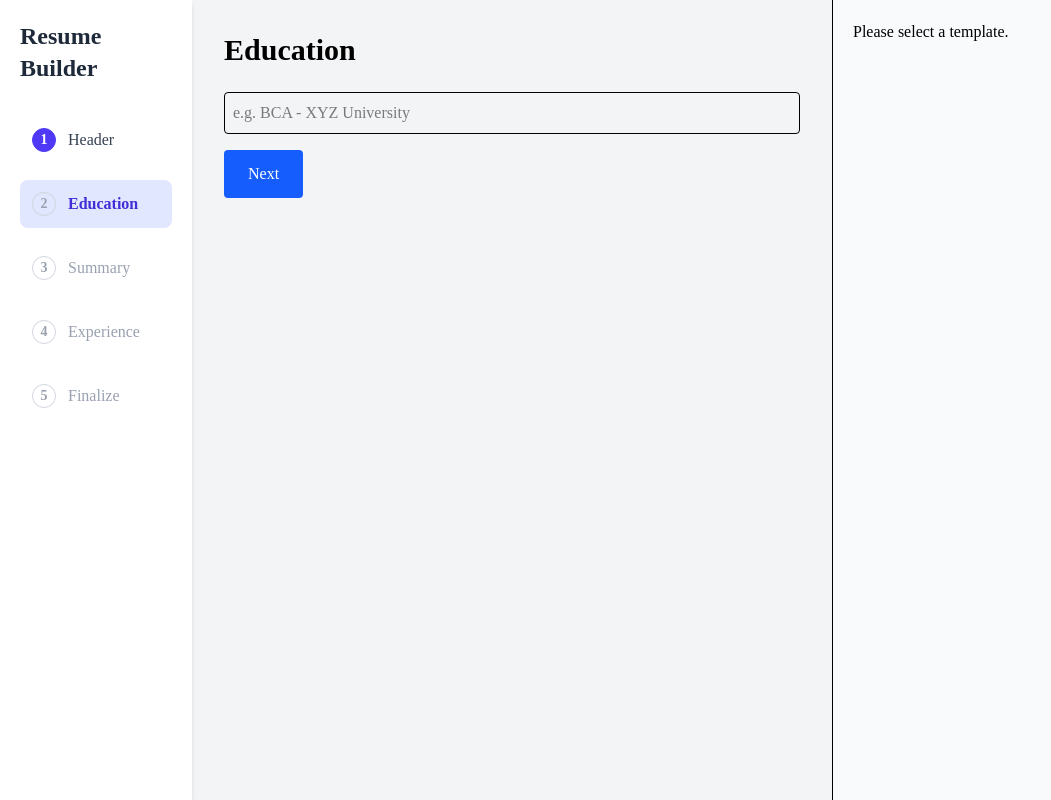
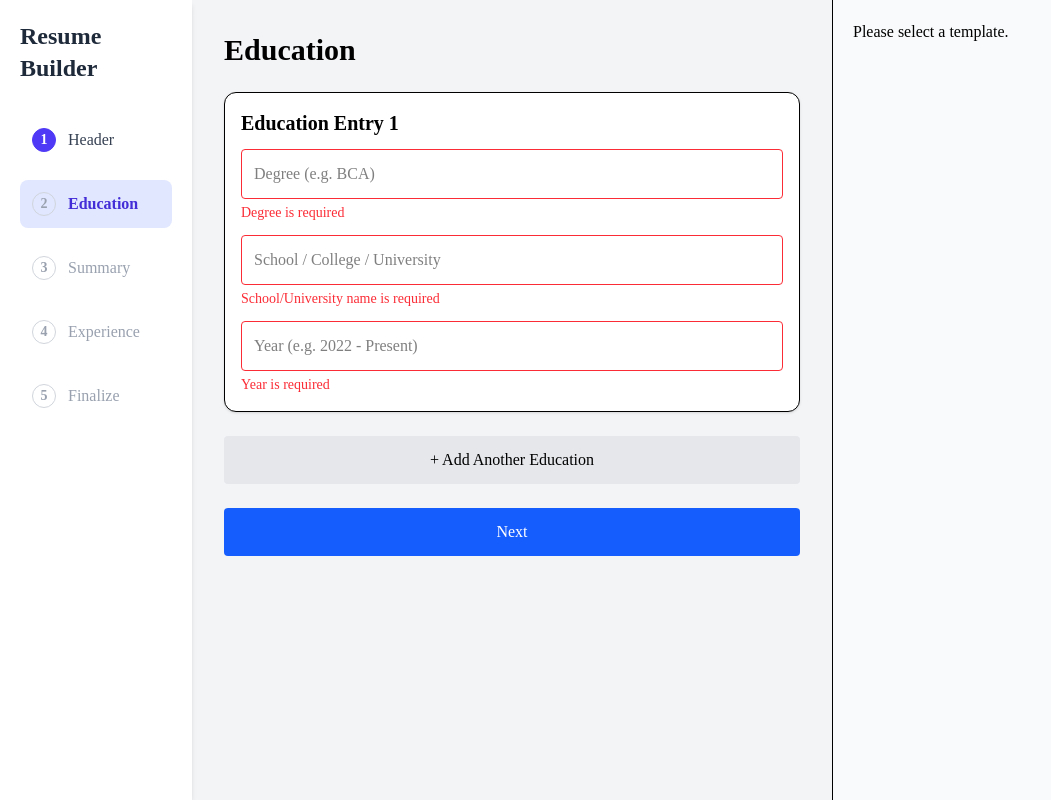
Before and after one commit to Nitesh47kumars/Resumify, a React (Vite) app: page /create/education in a window 1280 px wide. Both pictures are taken after a click on the button "Next". Shown: the whole page, without its empty margins (0-1051 px from the left). Built offline with nearby package versions, Linux system fonts and the light colour scheme.

Commit message:
Build Education Component & Their Functionality

```diff
--- a/src/Context/StepContext.jsx
+++ b/src/Context/StepContext.jsx
@@ -4,8 +4,7 @@ import Cookies from "js-cookie";
 const StepContext = createContext();
 
 export function StepProvider({ children }) {
-
-  // 1️⃣ Load from cookies on start
+  // Load from cookies
   const storedForm = Cookies.get("resumeFormData");
   const initialFormData = storedForm
     ? JSON.parse(storedForm)
@@ -36,10 +35,9 @@ export function StepProvider({ children }) {
   const [completedStep, setCompletedStep] = useState(1);
   const [previewImage, setPreviewImage] = useState(null);
 
-  // 2️⃣ Save to cookies whenever formData changes
   useEffect(() => {
     Cookies.set("resumeFormData", JSON.stringify(formData), {
-      expires: 7, // days
+      expires: 7,
       path: "/",
     });
   }, [formData]);
--- a/src/Pages/Create/Education.jsx
+++ b/src/Pages/Create/Education.jsx
@@ -5,12 +5,51 @@ import CreateLayout from "../../Layout/CreateLayout";
 
 export default function Education() {
   const { setCompletedStep, formData, setFormData } = useStep();
-  const [edu, setEdu] = useState("");
   const navigate = useNavigate();
 
+  const [entries, setEntries] = useState(
+    formData.education?.length
+      ? formData.education
+      : [{ degree: "", school: "", year: "" }]
+  );
+
+  const [errors, setErrors] = useState([]); // empty initially
+
+  const handleChange = (index, field, value) => {
+    const updated = [...entries];
+    updated[index][field] = value;
+    setEntries(updated);
+
+    const updatedErrors = [...errors];
+    if (updatedErrors[index]) updatedErrors[index][field] = false;
+    setErrors(updatedErrors);
+  };
+
+  const addEntry = () => {
+    setEntries([...entries, { degree: "", school: "", year: "" }]);
+    setErrors([...errors, { degree: false, school: false, year: false }]);
+  };
+
+  const validate = () => {
+    const newErrors = entries.map((item) => ({
+      degree: !item.degree.trim(),
+      school: !item.school.trim(),
+      year: !item.year.trim(),
+    }));
+
+    setErrors(newErrors);
+
+    return newErrors.every((err) => !err.degree && !err.school && !err.year);
+  };
+
   const handleNext = () => {
-    if (!edu.trim()) return alert("Enter your education details");
-    setFormData({ ...formData, education: [...formData.education, edu] });
+    if (!validate()) return;
+
+    setFormData({
+      ...formData,
+      education: entries,
+    });
+
     setCompletedStep(3);
     navigate("/create/summary");
   };
@@ -19,16 +58,84 @@ export default function Education() {
     <CreateLayout>
       <div className="max-w-2xl mx-auto">
         <h1 className="text-3xl font-bold mb-6">Education</h1>
-        <input
-          type="text"
-          placeholder="e.g. BCA - XYZ University"
-          value={edu}
-          onChange={(e) => setEdu(e.target.value)}
-          className="border p-2 rounded w-full mb-4"
-        />
+
+        {entries.map((item, index) => (
+          <div
+            key={index}
+            className="bg-white border rounded-xl p-4 shadow-sm mb-6"
+          >
+            <h2 className="text-xl font-semibold mb-3">
+              Education Entry {index + 1}
+            </h2>
+
+            {/* Degree */}
+            <div className="mb-3">
+              <input
+                type="text"
+                value={item.degree}
+                onChange={(e) => handleChange(index, "degree", e.target.value)}
+                placeholder="Degree (e.g. BCA)"
+                className={`w-full p-3 border rounded ${
+                  errors[index]?.degree ? "border-red-500" : "border-gray-300"
+                }`}
+              />
+              {errors[index]?.degree && (
+                <p className="text-red-500 text-sm mt-1">
+                  Degree is required
+                </p>
+              )}
+            </div>
+
+            {/* School */}
+            <div className="mb-3">
+              <input
+                type="text"
+                value={item.school}
+                onChange={(e) =>
+                  handleChange(index, "school", e.target.value)
+                }
+                placeholder="School / College / University"
+                className={`w-full p-3 border rounded ${
+                  errors[index]?.school ? "border-red-500" : "border-gray-300"
+                }`}
+              />
+              {errors[index]?.school && (
+                <p className="text-red-500 text-sm mt-1">
+                  School/University name is required
+                </p>
+              )}
+            </div>
+
+            {/* Year */}
+            <div>
+              <input
+                type="text"
+                value={item.year}
+                onChange={(e) => handleChange(index, "year", e.target.value)}
+                placeholder="Year (e.g. 2022 - Present)"
+                className={`w-full p-3 border rounded ${
+                  errors[index]?.year ? "border-red-500" : "border-gray-300"
+                }`}
+              />
+              {errors[index]?.year && (
+                <p className="text-red-500 text-sm mt-1">
+                  Year is required
+                </p>
+              )}
+            </div>
+          </div>
+        ))}
+
+        <button
+          onClick={addEntry}
+          className="w-full bg-gray-200 py-3 rounded mb-6 font-medium hover:bg-gray-300"
+        >
+          + Add Another Education
+        </button>
+
         <button
           onClick={handleNext}
-          className="bg-blue-600 text-white px-6 py-3 rounded hover:bg-blue-700"
+          className="bg-blue-600 text-white px-6 py-3 rounded hover:bg-blue-700 w-full"
         >
           Next
         </button>
```
